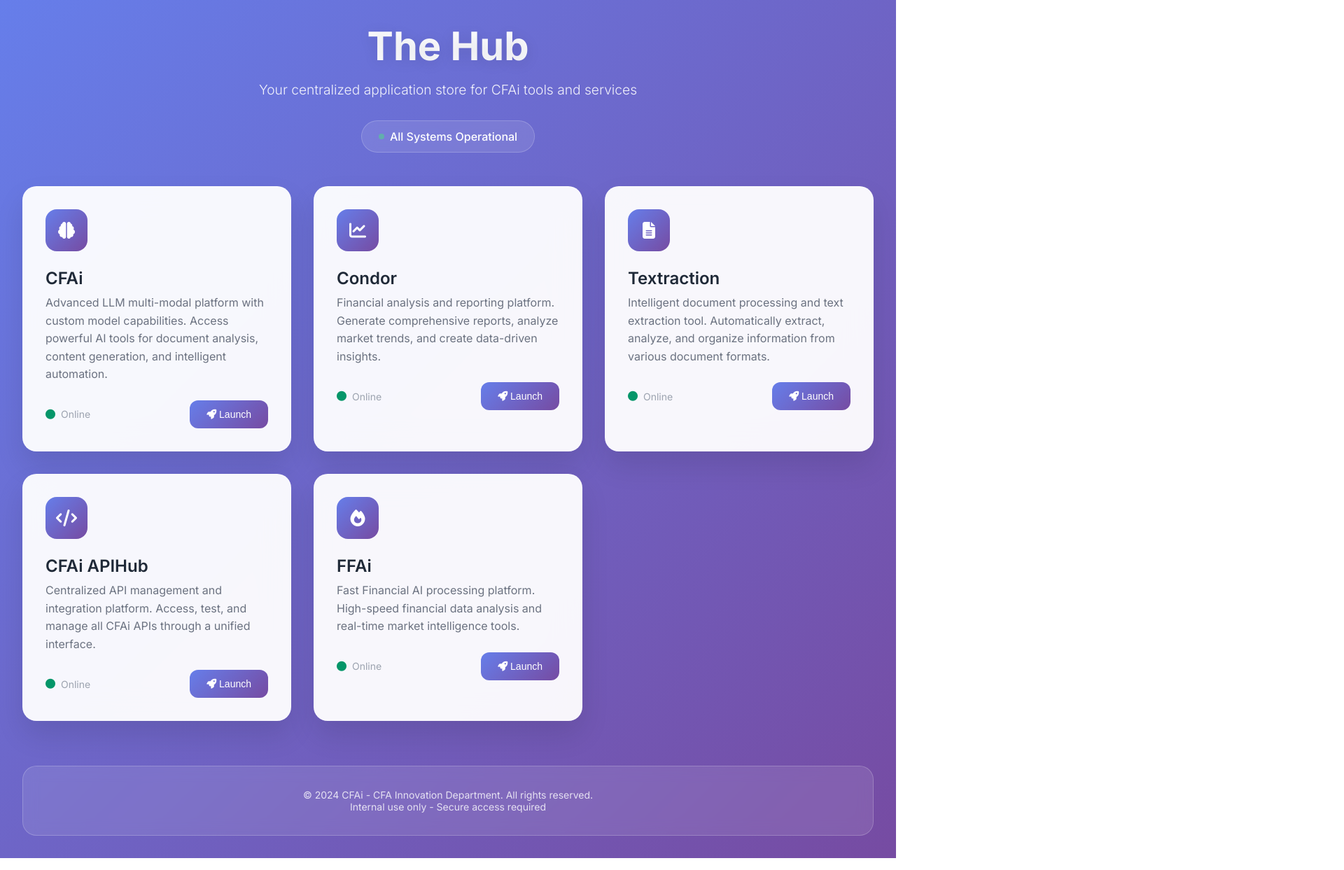
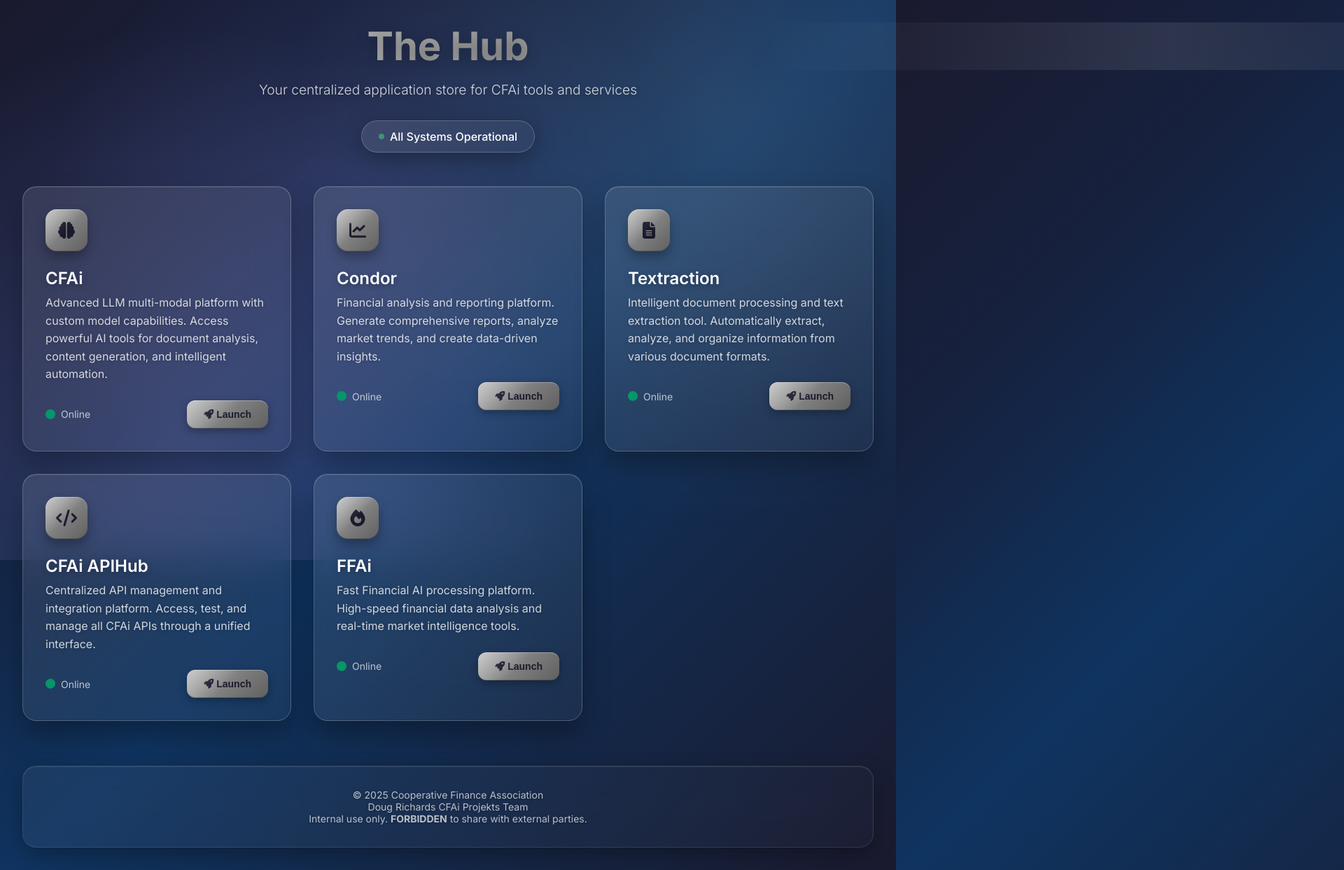
Before and after one commit to drichardsCFA/theHub, a plain HTML site: page index.html in a window 1280 px wide. Shown: the top 1243 px of the page at 70% size, 1920 px wide, since content can reach past the window. Drawn offline with Linux system fonts and the light colour scheme.

Commit message:
Update color scheme to futuristic chrome/steel theme with mirror effects

```diff
--- a/index.html
+++ b/index.html
@@ -3,7 +3,7 @@
 <head>
     <meta charset="UTF-8">
     <meta name="viewport" content="width=device-width, initial-scale=1.0">
-    <title>The Hub - CFAi Application Store</title>
+    <title>the Hub by CFAi</title>
     <link href="https://fonts.googleapis.com/css2?family=Inter:wght@300;400;500;600;700&display=swap" rel="stylesheet">
     <link href="https://cdnjs.cloudflare.com/ajax/libs/font-awesome/6.4.0/css/all.min.css" rel="stylesheet">
     <style>
@@ -15,10 +15,26 @@
 
         body {
             font-family: 'Inter', -apple-system, BlinkMacSystemFont, sans-serif;
-            background: linear-gradient(135deg, #667eea 0%, #764ba2 100%);
+            background: linear-gradient(135deg, #1a1a2e 0%, #16213e 25%, #0f3460 50%, #1a1a2e 100%);
             min-height: 100vh;
-            color: #333;
+            color: #e0e0e0;
             overflow-x: hidden;
+            position: relative;
+        }
+
+        body::before {
+            content: '';
+            position: fixed;
+            top: 0;
+            left: 0;
+            width: 100%;
+            height: 100%;
+            background:
+                radial-gradient(circle at 20% 80%, rgba(120, 119, 198, 0.3) 0%, transparent 50%),
+                radial-gradient(circle at 80% 20%, rgba(255, 255, 255, 0.1) 0%, transparent 50%),
+                radial-gradient(circle at 40% 40%, rgba(120, 119, 198, 0.2) 0%, transparent 50%);
+            pointer-events: none;
+            z-index: -1;
         }
 
         .container {
@@ -37,31 +53,45 @@
         .header h1 {
             font-size: 3.5rem;
             font-weight: 700;
-            background: linear-gradient(135deg, #ffffff 0%, #f8f9ff 100%);
+            background: linear-gradient(135deg, #ffffff 0%, #c0c0c0 25%, #a0a0a0 50%, #808080 100%);
             -webkit-background-clip: text;
             -webkit-text-fill-color: transparent;
             background-clip: text;
             margin-bottom: 1rem;
-            text-shadow: 0 4px 20px rgba(0,0,0,0.1);
+            text-shadow: 0 4px 20px rgba(0,0,0,0.3);
+            position: relative;
+        }
+
+        .header h1::after {
+            content: '';
+            position: absolute;
+            top: 0;
+            left: 0;
+            right: 0;
+            bottom: 0;
+            background: linear-gradient(90deg, transparent, rgba(255,255,255,0.1), transparent);
+            animation: shimmer 3s infinite;
         }
 
         .header p {
             font-size: 1.2rem;
-            color: rgba(255,255,255,0.9);
+            color: rgba(255,255,255,0.8);
             font-weight: 300;
             margin-bottom: 2rem;
+            text-shadow: 0 2px 10px rgba(0,0,0,0.3);
         }
 
         .status-indicator {
             display: inline-flex;
             align-items: center;
-            background: rgba(255,255,255,0.1);
-            backdrop-filter: blur(10px);
+            background: linear-gradient(135deg, rgba(255,255,255,0.1) 0%, rgba(192,192,192,0.05) 100%);
+            backdrop-filter: blur(20px);
             padding: 0.75rem 1.5rem;
             border-radius: 50px;
             border: 1px solid rgba(255,255,255,0.2);
             color: #fff;
             font-weight: 500;
+            box-shadow: 0 8px 32px rgba(0,0,0,0.3);
         }
 
         .status-dot {
@@ -82,12 +112,15 @@
         }
 
         .app-card {
-            background: rgba(255,255,255,0.95);
-            backdrop-filter: blur(20px);
+            background: linear-gradient(135deg, rgba(255,255,255,0.1) 0%, rgba(192,192,192,0.05) 100%);
+            backdrop-filter: blur(30px);
             border-radius: 20px;
             padding: 2rem;
             border: 1px solid rgba(255,255,255,0.2);
-            box-shadow: 0 20px 40px rgba(0,0,0,0.1);
+            box-shadow:
+                0 20px 40px rgba(0,0,0,0.3),
+                inset 0 1px 0 rgba(255,255,255,0.1),
+                inset 0 -1px 0 rgba(0,0,0,0.1);
             transition: all 0.3s cubic-bezier(0.4, 0, 0.2, 1);
             cursor: pointer;
             position: relative;
@@ -101,14 +134,18 @@
             left: 0;
             right: 0;
             height: 4px;
-            background: linear-gradient(90deg, #667eea, #764ba2);
+            background: linear-gradient(90deg, #c0c0c0, #a0a0a0, #808080);
             transform: scaleX(0);
             transition: transform 0.3s ease;
         }
 
         .app-card:hover {
-            transform: translateY(-8px);
-            box-shadow: 0 30px 60px rgba(0,0,0,0.15);
+            transform: translateY(-8px) scale(1.02);
+            box-shadow:
+                0 30px 60px rgba(0,0,0,0.4),
+                inset 0 1px 0 rgba(255,255,255,0.2),
+                inset 0 -1px 0 rgba(0,0,0,0.1);
+            border-color: rgba(255,255,255,0.3);
         }
 
         .app-card:hover::before {
@@ -118,27 +155,46 @@
         .app-icon {
             width: 60px;
             height: 60px;
-            background: linear-gradient(135deg, #667eea, #764ba2);
+            background: linear-gradient(135deg, #c0c0c0 0%, #a0a0a0 25%, #808080 50%, #606060 100%);
             border-radius: 16px;
             display: flex;
             align-items: center;
             justify-content: center;
             margin-bottom: 1.5rem;
-            color: white;
+            color: #1a1a2e;
             font-size: 1.5rem;
+            box-shadow:
+                0 8px 16px rgba(0,0,0,0.3),
+                inset 0 1px 0 rgba(255,255,255,0.3),
+                inset 0 -1px 0 rgba(0,0,0,0.2);
+            position: relative;
+        }
+
+        .app-icon::after {
+            content: '';
+            position: absolute;
+            top: 0;
+            left: 0;
+            right: 0;
+            bottom: 0;
+            background: linear-gradient(135deg, rgba(255,255,255,0.2) 0%, transparent 50%);
+            border-radius: 16px;
+            pointer-events: none;
         }
 
         .app-title {
             font-size: 1.5rem;
             font-weight: 600;
-            color: #1f2937;
+            color: #ffffff;
             margin-bottom: 0.5rem;
+            text-shadow: 0 2px 10px rgba(0,0,0,0.3);
         }
 
         .app-description {
-            color: #6b7280;
+            color: rgba(255,255,255,0.8);
             line-height: 1.6;
             margin-bottom: 1.5rem;
+            text-shadow: 0 1px 5px rgba(0,0,0,0.2);
         }
 
         .app-meta {
@@ -146,7 +202,7 @@
             justify-content: space-between;
             align-items: center;
             font-size: 0.875rem;
-            color: #9ca3af;
+            color: rgba(255,255,255,0.7);
         }
 
         .app-status {
@@ -164,20 +220,40 @@
         }
 
         .launch-btn {
-            background: linear-gradient(135deg, #667eea, #764ba2);
-            color: white;
+            background: linear-gradient(135deg, #c0c0c0 0%, #a0a0a0 25%, #808080 50%, #606060 100%);
+            color: #1a1a2e;
             border: none;
             padding: 0.75rem 1.5rem;
             border-radius: 12px;
-            font-weight: 500;
+            font-weight: 600;
             cursor: pointer;
             transition: all 0.3s ease;
             font-size: 0.875rem;
+            box-shadow:
+                0 4px 12px rgba(0,0,0,0.3),
+                inset 0 1px 0 rgba(255,255,255,0.3),
+                inset 0 -1px 0 rgba(0,0,0,0.2);
+            position: relative;
+        }
+
+        .launch-btn::after {
+            content: '';
+            position: absolute;
+            top: 0;
+            left: 0;
+            right: 0;
+            bottom: 0;
+            background: linear-gradient(135deg, rgba(255,255,255,0.2) 0%, transparent 50%);
+            border-radius: 12px;
+            pointer-events: none;
         }
 
         .launch-btn:hover {
-            transform: translateY(-2px);
-            box-shadow: 0 10px 20px rgba(102, 126, 234, 0.3);
+            transform: translateY(-2px) scale(1.05);
+            box-shadow:
+                0 8px 20px rgba(0,0,0,0.4),
+                inset 0 1px 0 rgba(255,255,255,0.4),
+                inset 0 -1px 0 rgba(0,0,0,0.2);
         }
 
         /* Footer */
@@ -185,15 +261,30 @@
             text-align: center;
             margin-top: 4rem;
             padding: 2rem;
-            background: rgba(255,255,255,0.1);
-            backdrop-filter: blur(10px);
+            background: linear-gradient(135deg, rgba(255,255,255,0.05) 0%, rgba(192,192,192,0.02) 100%);
+            backdrop-filter: blur(20px);
             border-radius: 20px;
-            border: 1px solid rgba(255,255,255,0.2);
+            border: 1px solid rgba(255,255,255,0.1);
+            box-shadow:
+                0 10px 30px rgba(0,0,0,0.3),
+                inset 0 1px 0 rgba(255,255,255,0.1);
         }
 
         .footer p {
-            color: rgba(255,255,255,0.8);
+            color: rgba(255,255,255,0.7);
             font-size: 0.875rem;
+            text-shadow: 0 1px 5px rgba(0,0,0,0.2);
+        }
+
+        .footer a {
+            color: #c0c0c0;
+            text-decoration: none;
+            transition: color 0.3s ease;
+        }
+
+        .footer a:hover {
+            color: #ffffff;
+            text-shadow: 0 0 10px rgba(255,255,255,0.5);
         }
 
         /* Animations */
@@ -236,6 +327,15 @@
             to {
                 opacity: 1;
                 transform: translateY(0);
+            }
+        }
+
+        @keyframes shimmer {
+            0% {
+                transform: translateX(-100%);
+            }
+            100% {
+                transform: translateX(100%);
             }
         }
 
@@ -407,8 +507,9 @@
 
         <!-- Footer -->
         <footer class="footer">
-            <p>&copy; 2024 CFAi - CFA Innovation Department. All rights reserved.</p>
-            <p>Internal use only - Secure access required</p>
+            <p>&copy; 2025 Cooperative Finance Association</p>
+            <p><a href="mailto:drichards@cfafs.com">Doug Richards</a> CFAi Projekts Team</p></p>
+            <p>Internal use only. <b>FORBIDDEN</b> to share with external parties.</p>
         </footer>
     </div>
 
@@ -440,8 +541,8 @@
                 position: fixed;
                 top: 20px;
                 right: 20px;
-                background: ${type === 'success' ? '#10b981' : '#3b82f6'};
-                color: white;
+                background: ${type === 'success' ? 'linear-gradient(135deg, #c0c0c0, #a0a0a0)' : 'linear-gradient(135deg, #808080, #606060)'};
+                color: #1a1a2e;
                 padding: 1rem 1.5rem;
                 border-radius: 12px;
                 box-shadow: 0 10px 25px rgba(0,0,0,0.2);
```
